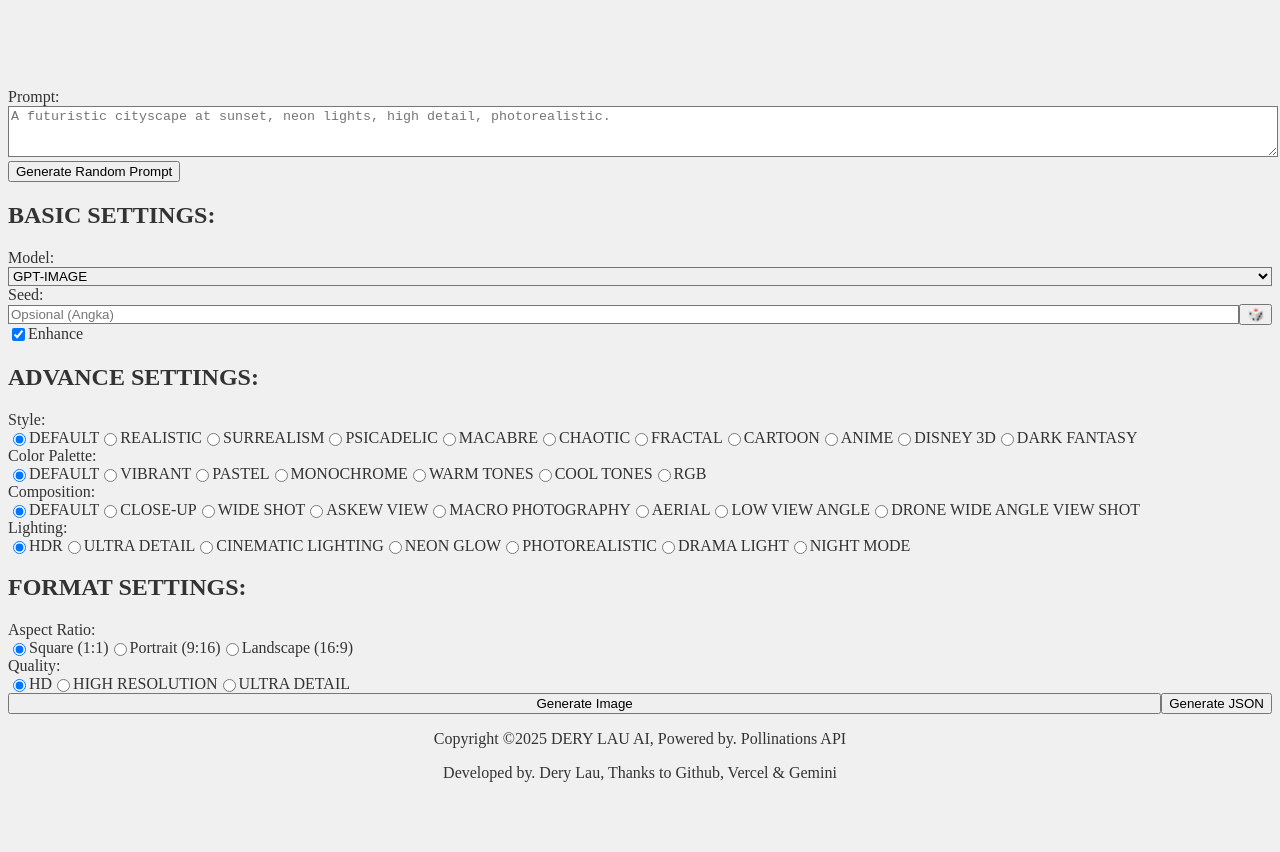
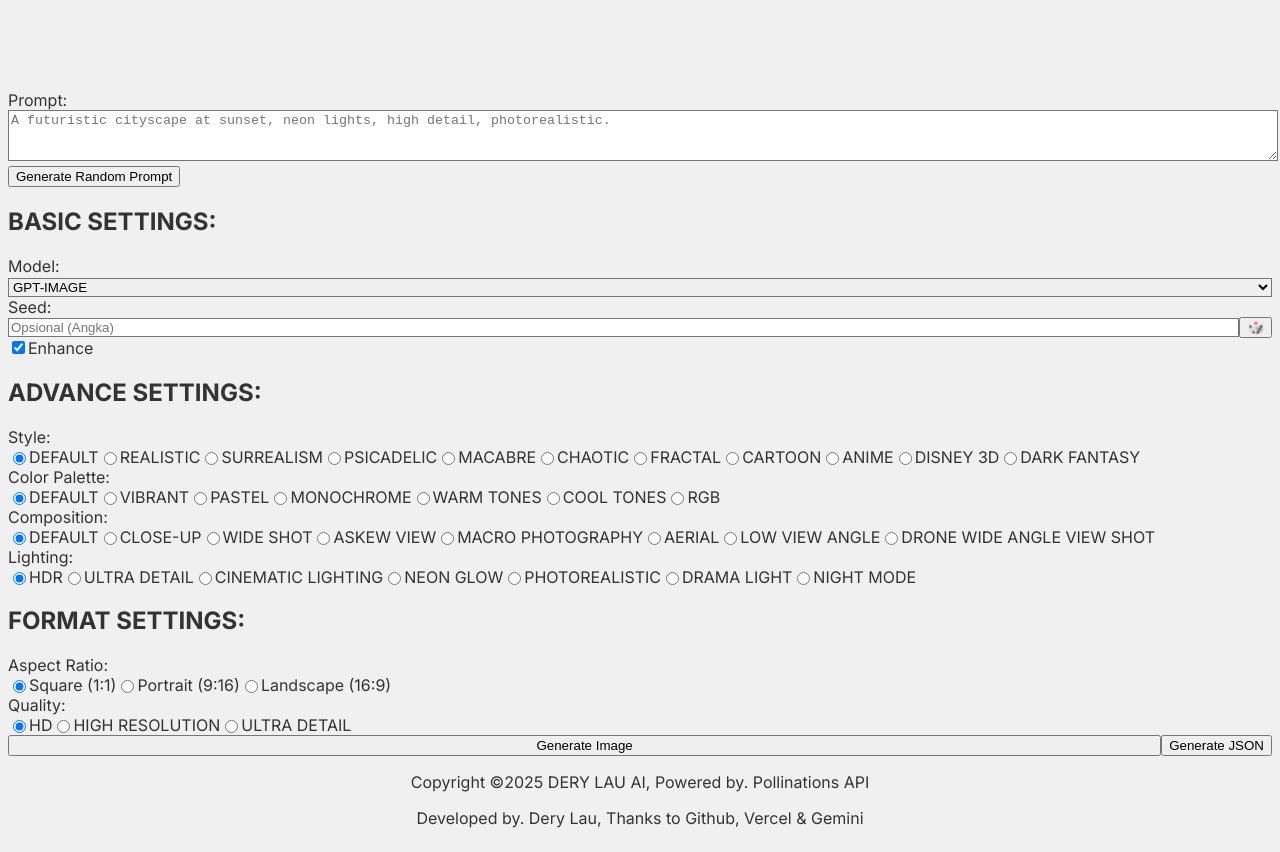
Before and after one commit to derylau166/nextjs-image-generator, a Next.js app: page / in a window 1280 px wide. Before the commit the page ends 816 px from the top, so only its background shows below. Built offline with nearby package versions, Linux system fonts and the light colour scheme.

Commit message:
layout.js

```diff
--- a/app/layout.js
+++ b/app/layout.js
@@ -1,29 +1,20 @@
-import { Geist, Geist_Mono } from "next/font/google";
-import "./globals.css";
+import './globals.css';
+import { Inter } from 'next/font/google';
 
-const geistSans = Geist({
-  variable: "--font-geist-sans",
-  subsets: ["latin"],
-});
-
-const geistMono = Geist_Mono({
-  variable: "--font-geist-mono",
-  subsets: ["latin"],
-});
+const inter = Inter({ subsets: ['latin'] });
 
 export const metadata = {
-  title: "Create Next App",
-  description: "Generated by create next app",
+  title: 'DERY LAU AI',
+  description: 'AI Image Generator by Dery Lau, powered by Pollinations API.',
 };
 
 export default function RootLayout({ children }) {
   return (
     <html lang="en">
-      <body
-        className={`${geistSans.variable} ${geistMono.variable} antialiased`}
-      >
-        {children}
-      </body>
+      <head>
+        <title>DERY LAU AI - Image Generator</title>
+      </head>
+      <body className={inter.className}>{children}</body>
     </html>
   );
 }
```
